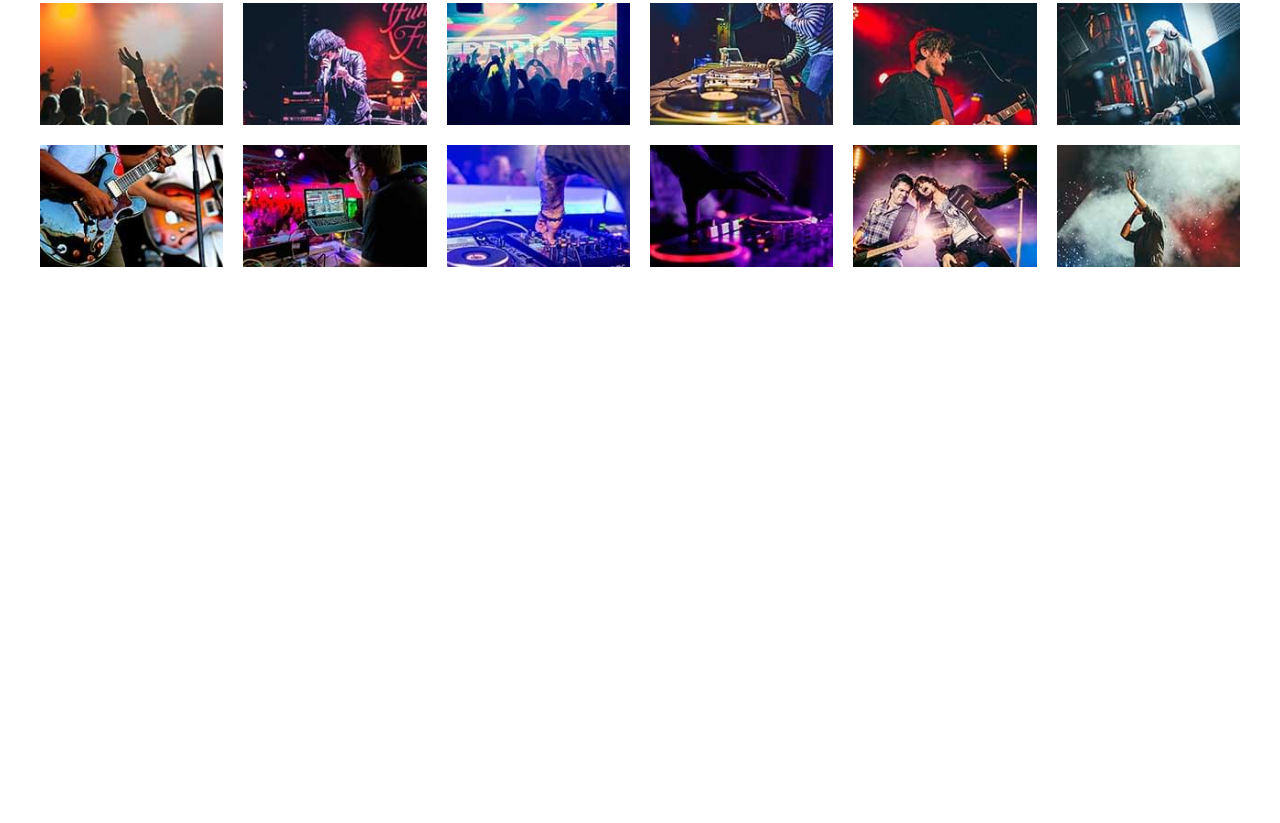
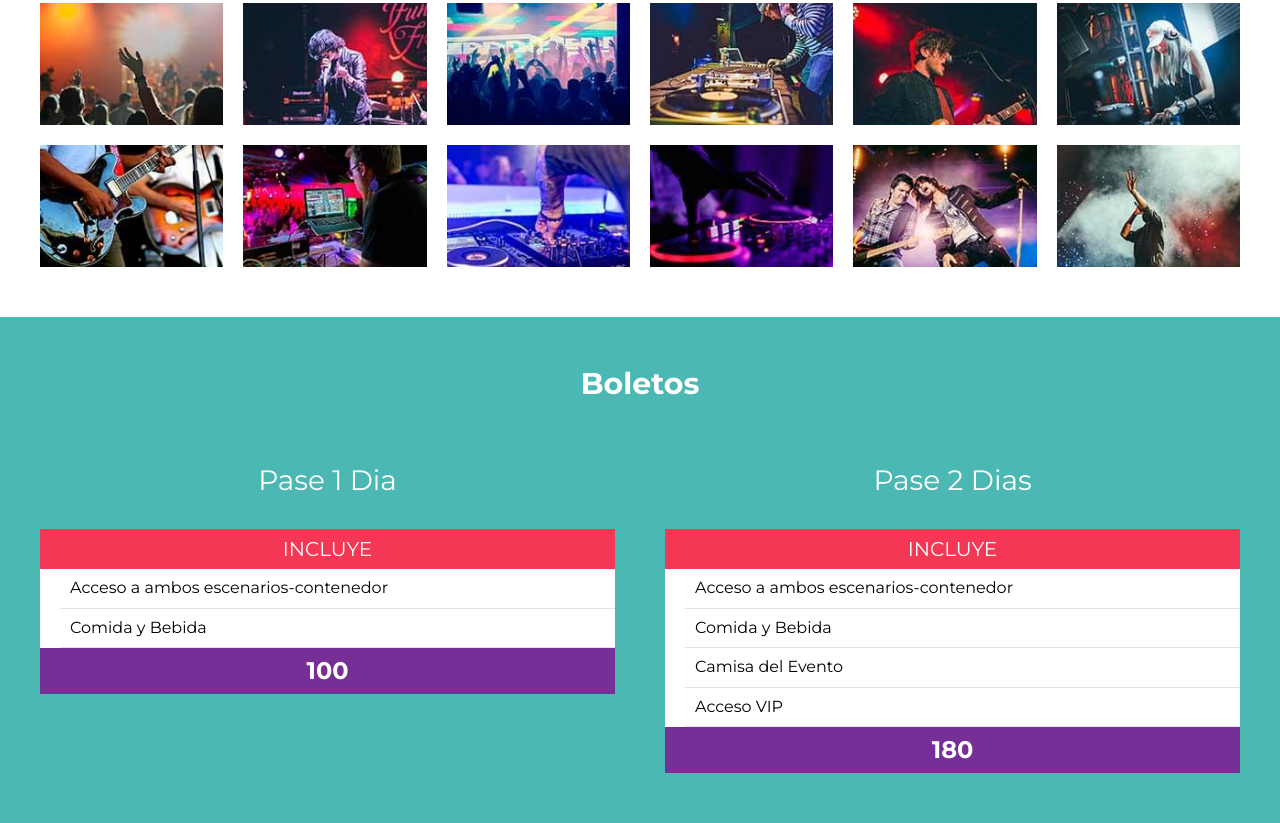
Before and after one commit to AlbertoCD1284/Festival_Musica, a website: page index.html in a window 1280 px wide. Shown: the part 2976-3799 px from the top of the page. Before the commit the page ends 3293 px from the top, so only its background shows below. Drawn offline with Linux system fonts and the light colour scheme.

Commit message:
Se termino el area de boletos

```diff
--- a/index.html
+++ b/index.html
@@ -12,7 +12,7 @@
     <link rel="stylesheet" href="build/css/app.css">
 </head>
 <body>
-
+    <!-- CABEZA DE LA PAGINA -->
     <header class="header">
         <div class="contenedor contenedor-header">
             <h1>Rock & EDM Festival</h1>
@@ -24,7 +24,9 @@
             </nav>
         </div>
     </header>
+    <!-- FIN -->
 
+    <!-- INFORMACION Y VIDEO DE LA PAGINA -->
     <div class="video">
         <div class="overlay">
             <div class="contenedor contenido-video">
@@ -38,7 +40,9 @@
             <source src="video/concierto.webm" type="video/webm">
         </video>
     </div>
+    <!-- FIN -->
 
+    <!-- IMAGEN DEL CANTANTE CON SU RESPECTIVA INFORMACION -->
     <section class="contenedor sobre-festival">
 
         <div class="imagen">
@@ -56,7 +60,9 @@
         </div>
 
     </section>
+    <!-- FIN -->
 
+    <!-- CALENDARIO DE CONCIERTOS -->
     <section class="lineup">
 
         <h3>Line Up</h3>
@@ -172,14 +178,73 @@
         </div> <!-- .escenarios-contenedor -->
 
     </section>
+    <!-- FIN -->
 
+    <!-- GALERIA DE FOTOS EN JavaScript -->
     <section class="galeria contenedor">
         <h3>Galeria</h3>
 
         <ul class="galeria-imagenes"></ul>
     </section>
+    <!-- FIN -->
 
+    <!-- INFORMACION Y COMPRA DE BOLETOS -->
+    <section class="boletos bg-verde">
+        <h3>Boletos</h3>
 
+        <div class="contenedor contenedor-boletos">
+            <div class="basico pase">
+                <p class="nombre-pase">Pase 1 Dia</p>
+                <header class="pase-header">
+                    <p>Incluye</p>
+                </header>
+                <div class="pase-body">
+                    <ul>
+                        <li>
+                            Acceso a ambos escenarios-contenedor
+                        </li>
+                        <li>
+                            Comida y Bebida
+                        </li>
+                    </ul>
+                </div>
+                <footer class="pase-footer">
+                    <p>100</p>
+                </footer>
+            </div>
+
+            <div class="premium pase">
+                <p class="nombre-pase">Pase 2 Dias</p>
+                <header class="pase-header">
+                    <p>Incluye</p>
+                </header>
+                <div class="pase-body">
+                    <ul>
+                        <li>
+                            Acceso a ambos escenarios-contenedor
+                        </li>
+                        <li>
+                            Comida y Bebida
+                        </li>
+                        <li>
+                            Camisa del Evento
+                        </li>
+                        <li>
+                            Acceso VIP
+                        </li>
+                    </ul>
+                </div>
+                <footer class="pase-footer">
+                    <p>180</p>
+                </footer>
+            </div>
+        </div>
+
+    </section>
+    <!-- FIN -->
+
+    <!-- ARCHIVO DONDE SE ESTA TRABAJANDO JavaScript -->
     <script src="build/js/app.js"></script>
+
 </body>
 </html>
--- /dev/null
+++ b/src/scss/layout/_boletos.scss
@@ -0,0 +1,63 @@
+@use 'base/variables' as v;
+@use 'base/mixins' as m;
+
+.boletos {
+    padding: 5rem 0;
+    h3 {
+        text-align: center;
+        color: v.$blanco;
+        margin-bottom: 3rem;
+    }
+    .contenedor-boletos {
+        @include m.tablet {
+            @include m.grid(2, 5rem)
+        }
+    }
+}
+
+
+.pase {
+
+    &-header,
+    &-footer {
+        padding: .5rem;
+        p {
+            text-align: center;
+            color: v.$blanco;
+            margin: 0;
+        }
+    }
+    &-header {
+        background-color: v.$rosa;
+        text-transform: uppercase;
+        font-size: 1.6rem;
+    }
+    &-body {
+        background-color: v.$blanco;
+        ul {
+            @include m.reseteaar-lista;
+
+            li,
+            :nth-child(odd) {
+                background-color: v.$blanco;
+                padding: 1rem;
+                margin-left: 2rem;
+                border-bottom: 1px solid #e1e1e1;
+            }
+        }
+    }
+    &-footer {
+        background-color: v.$morado;
+        p {
+            font-size: 2.4rem;
+            font-weight: 700;
+        }
+    }
+    .nombre-pase {
+        text-align: center;
+        color: v.$blanco;
+        font-size: 2.8rem;
+        font-weight: 500;
+    }
+
+}
--- a/src/scss/layout/_index.scss
+++ b/src/scss/layout/_index.scss
@@ -3,3 +3,4 @@
 @forward 'festival';
 @forward 'lineup';
 @forward 'galeria';
+@forward 'boletos';
```
Also changed, not shown: build/css/app.css.
